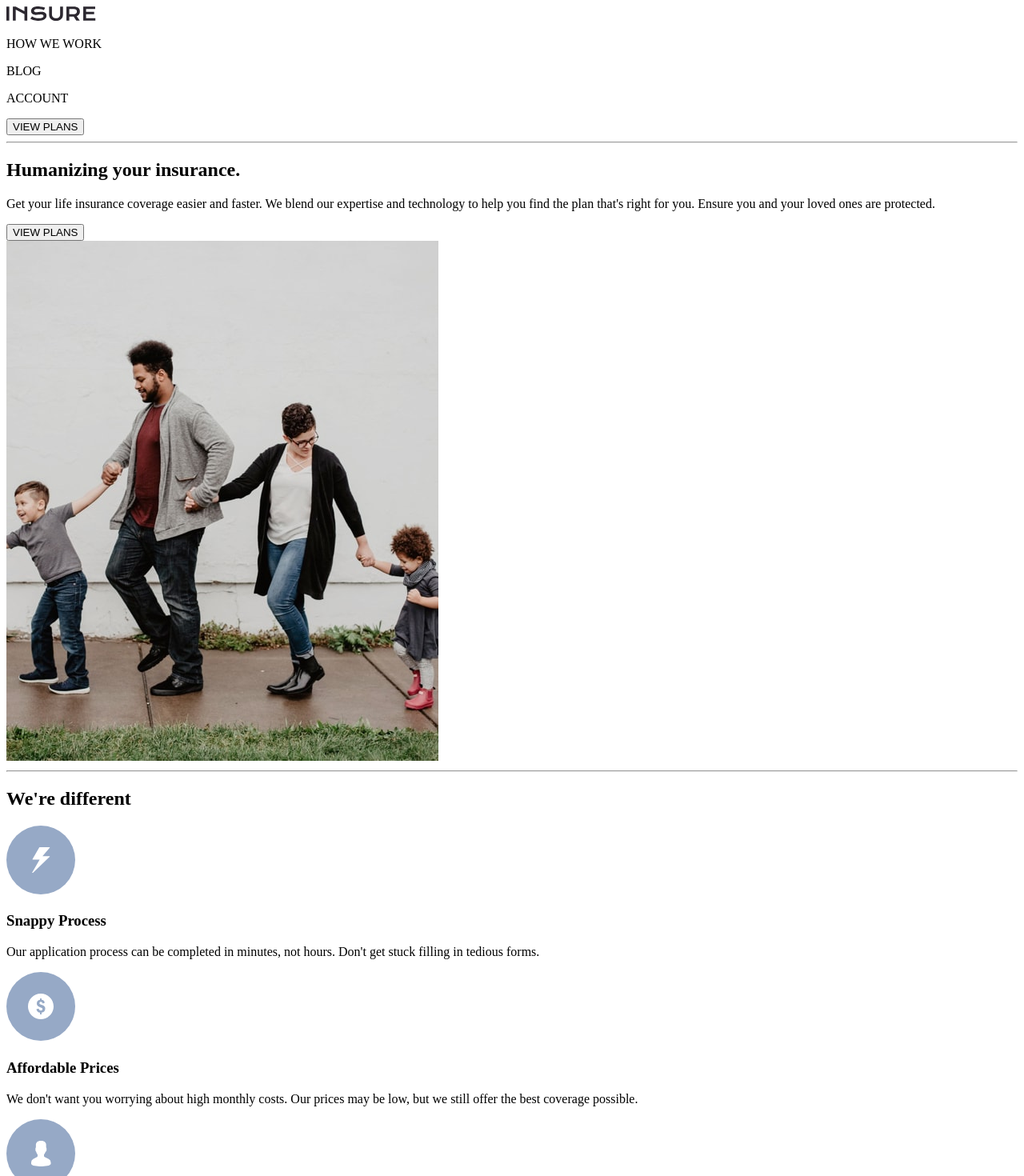
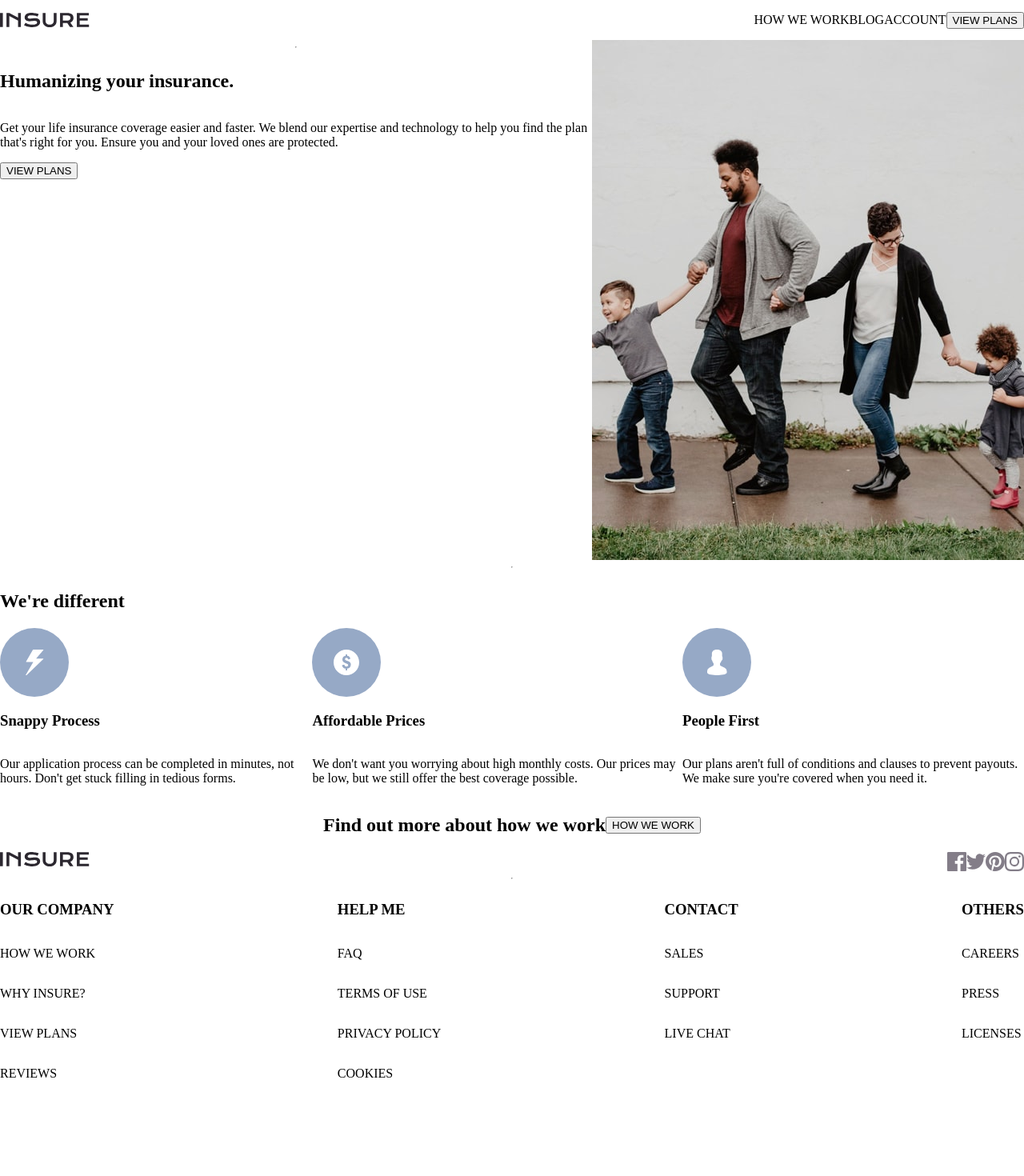
Before and after one commit to VasuBeachoo/insure-landing-page, a React (Create React App) app: page / in a window 1280 px wide. Shown: the top 1470 px of the page at 80% size. After the commit the page ends 1367 px from the top, so only its background shows below. Built offline with nearby package versions, Linux system fonts and the light colour scheme.

Commit message:
Style landing page layout

```diff
--- a/src/App.js
+++ b/src/App.js
@@ -1,3 +1,4 @@
+import "./css/style.css";
 import introDesktop from "./assets/image-intro-desktop.jpg";
 import iconSnappy from "./assets/icon-snappy-process.svg";
 import iconAffordable from "./assets/icon-affordable-prices.svg";
--- a/src/components/Footer.jsx
+++ b/src/components/Footer.jsx
@@ -56,8 +56,8 @@ const Footer = () => {
             <SocialIcon iconSrc={icon.src} iconAlt={icon.alt} />
           ))}
         </div>
-        <hr className={`${block}__divider`} />
       </div>
+      <hr className={`${block}__divider`} />
       <div className={`${block}__container`}>
         {footerColumns.map((column) => (
           <FooterColumn heading={column.heading} links={column.links} />
--- a/src/css/style.css
+++ b/src/css/style.css
@@ -1 +1,250 @@
-/* No CSS *//*# sourceMappingURL=style.css.map */
+body {
+  margin: 0;
+}
+
+.page-container {
+  display: -webkit-box;
+  display: -ms-flexbox;
+  display: flex;
+  -webkit-box-orient: horizontal;
+  -webkit-box-direction: normal;
+      -ms-flex-direction: row;
+          flex-direction: row;
+  -webkit-box-pack: center;
+      -ms-flex-pack: center;
+          justify-content: center;
+  -webkit-box-align: start;
+      -ms-flex-align: start;
+          align-items: flex-start;
+  min-height: 100vh;
+}
+
+.page {
+  display: -webkit-box;
+  display: -ms-flexbox;
+  display: flex;
+  -webkit-box-orient: vertical;
+  -webkit-box-direction: normal;
+      -ms-flex-direction: column;
+          flex-direction: column;
+  -webkit-box-pack: start;
+      -ms-flex-pack: start;
+          justify-content: flex-start;
+  -webkit-box-align: center;
+      -ms-flex-align: center;
+          align-items: center;
+}
+
+.header {
+  display: -webkit-box;
+  display: -ms-flexbox;
+  display: flex;
+  -webkit-box-orient: horizontal;
+  -webkit-box-direction: normal;
+      -ms-flex-direction: row;
+          flex-direction: row;
+  -webkit-box-pack: justify;
+      -ms-flex-pack: justify;
+          justify-content: space-between;
+  -webkit-box-align: center;
+      -ms-flex-align: center;
+          align-items: center;
+  width: 100%;
+}
+
+.header__links {
+  display: -webkit-box;
+  display: -ms-flexbox;
+  display: flex;
+  -webkit-box-orient: horizontal;
+  -webkit-box-direction: normal;
+      -ms-flex-direction: row;
+          flex-direction: row;
+  -ms-flex-pack: distribute;
+      justify-content: space-around;
+  -webkit-box-align: center;
+      -ms-flex-align: center;
+          align-items: center;
+}
+
+.intro {
+  display: -webkit-box;
+  display: -ms-flexbox;
+  display: flex;
+  -webkit-box-orient: horizontal;
+  -webkit-box-direction: normal;
+      -ms-flex-direction: row;
+          flex-direction: row;
+  -webkit-box-pack: center;
+      -ms-flex-pack: center;
+          justify-content: center;
+  -webkit-box-align: start;
+      -ms-flex-align: start;
+          align-items: flex-start;
+  width: 100%;
+}
+
+.intro__container {
+  display: -webkit-box;
+  display: -ms-flexbox;
+  display: flex;
+  -webkit-box-orient: vertical;
+  -webkit-box-direction: normal;
+      -ms-flex-direction: column;
+          flex-direction: column;
+  -webkit-box-pack: start;
+      -ms-flex-pack: start;
+          justify-content: flex-start;
+  -webkit-box-align: start;
+      -ms-flex-align: start;
+          align-items: flex-start;
+}
+
+.features {
+  display: -webkit-box;
+  display: -ms-flexbox;
+  display: flex;
+  -webkit-box-orient: vertical;
+  -webkit-box-direction: normal;
+      -ms-flex-direction: column;
+          flex-direction: column;
+  -webkit-box-pack: start;
+      -ms-flex-pack: start;
+          justify-content: flex-start;
+  -webkit-box-align: start;
+      -ms-flex-align: start;
+          align-items: flex-start;
+  width: 100%;
+}
+
+.features__container {
+  display: -webkit-box;
+  display: -ms-flexbox;
+  display: flex;
+  -webkit-box-orient: horizontal;
+  -webkit-box-direction: normal;
+      -ms-flex-direction: row;
+          flex-direction: row;
+  -webkit-box-pack: justify;
+      -ms-flex-pack: justify;
+          justify-content: space-between;
+  -webkit-box-align: start;
+      -ms-flex-align: start;
+          align-items: flex-start;
+}
+
+.features__feature {
+  display: -webkit-box;
+  display: -ms-flexbox;
+  display: flex;
+  -webkit-box-orient: vertical;
+  -webkit-box-direction: normal;
+      -ms-flex-direction: column;
+          flex-direction: column;
+  -webkit-box-pack: start;
+      -ms-flex-pack: start;
+          justify-content: flex-start;
+  -webkit-box-align: start;
+      -ms-flex-align: start;
+          align-items: flex-start;
+}
+
+.cta {
+  display: -webkit-box;
+  display: -ms-flexbox;
+  display: flex;
+  -webkit-box-orient: vertical;
+  -webkit-box-direction: normal;
+      -ms-flex-direction: column;
+          flex-direction: column;
+  -webkit-box-pack: center;
+      -ms-flex-pack: center;
+          justify-content: center;
+  -webkit-box-align: center;
+      -ms-flex-align: center;
+          align-items: center;
+  width: 100%;
+}
+
+.cta__container {
+  display: -webkit-box;
+  display: -ms-flexbox;
+  display: flex;
+  -webkit-box-orient: horizontal;
+  -webkit-box-direction: normal;
+      -ms-flex-direction: row;
+          flex-direction: row;
+  -webkit-box-pack: justify;
+      -ms-flex-pack: justify;
+          justify-content: space-between;
+  -webkit-box-align: center;
+      -ms-flex-align: center;
+          align-items: center;
+}
+
+.footer {
+  display: -webkit-box;
+  display: -ms-flexbox;
+  display: flex;
+  -webkit-box-orient: vertical;
+  -webkit-box-direction: normal;
+      -ms-flex-direction: column;
+          flex-direction: column;
+  -webkit-box-pack: start;
+      -ms-flex-pack: start;
+          justify-content: flex-start;
+  -webkit-box-align: center;
+      -ms-flex-align: center;
+          align-items: center;
+  width: 100%;
+}
+
+.footer__container {
+  display: -webkit-box;
+  display: -ms-flexbox;
+  display: flex;
+  -webkit-box-orient: horizontal;
+  -webkit-box-direction: normal;
+      -ms-flex-direction: row;
+          flex-direction: row;
+  -webkit-box-pack: justify;
+      -ms-flex-pack: justify;
+          justify-content: space-between;
+  -webkit-box-align: start;
+      -ms-flex-align: start;
+          align-items: flex-start;
+  width: 100%;
+}
+
+.footer__social-icons {
+  display: -webkit-box;
+  display: -ms-flexbox;
+  display: flex;
+  -webkit-box-orient: horizontal;
+  -webkit-box-direction: normal;
+      -ms-flex-direction: row;
+          flex-direction: row;
+  -webkit-box-pack: justify;
+      -ms-flex-pack: justify;
+          justify-content: space-between;
+  -webkit-box-align: center;
+      -ms-flex-align: center;
+          align-items: center;
+}
+
+.footer__column {
+  display: -webkit-box;
+  display: -ms-flexbox;
+  display: flex;
+  -webkit-box-orient: vertical;
+  -webkit-box-direction: normal;
+      -ms-flex-direction: column;
+          flex-direction: column;
+  -webkit-box-pack: start;
+      -ms-flex-pack: start;
+          justify-content: flex-start;
+  -webkit-box-align: start;
+      -ms-flex-align: start;
+          align-items: flex-start;
+}
+/*# sourceMappingURL=style.css.map */
--- a/src/css/style.scss
+++ b/src/css/style.scss
@@ -0,0 +1,96 @@
+///////////////////////////////////////
+// IMPORTS ////////////////////////////
+
+///////////////////////////////////////
+// VARIABLES //////////////////////////
+
+///////////////////////////////////////
+// MIXINS /////////////////////////////
+
+@mixin flex($direction, $justify, $align) {
+  display: flex;
+  flex-direction: $direction;
+  justify-content: $justify;
+  align-items: $align;
+}
+
+@mixin section() {
+  width: 100%;
+}
+
+///////////////////////////////////////
+// FUNCTIONS //////////////////////////
+
+///////////////////////////////////////
+// STYLES /////////////////////////////
+
+body {
+  margin: 0;
+}
+
+.page-container {
+  @include flex(row, center, flex-start);
+  min-height: 100vh;
+}
+
+.page {
+  @include flex(column, flex-start, center);
+}
+
+.header {
+  @include flex(row, space-between, center);
+  width: 100%;
+
+  &__links {
+    @include flex(row, space-around, center);
+  }
+}
+
+.intro {
+  @include flex(row, center, flex-start);
+  @include section();
+
+  &__container {
+    @include flex(column, flex-start, flex-start);
+  }
+}
+
+.features {
+  @include flex(column, flex-start, flex-start);
+  @include section();
+
+  &__container {
+    @include flex(row, space-between, flex-start);
+  }
+
+  &__feature {
+    @include flex(column, flex-start, flex-start);
+  }
+}
+
+.cta {
+  @include flex(column, center, center);
+  @include section();
+
+  &__container {
+    @include flex(row, space-between, center);
+  }
+}
+
+.footer {
+  @include flex(column, flex-start, center);
+  width: 100%;
+
+  &__container {
+    @include flex(row, space-between, flex-start);
+    width: 100%;
+  }
+
+  &__social-icons {
+    @include flex(row, space-between, center);
+  }
+
+  &__column {
+    @include flex(column, flex-start, flex-start);
+  }
+}
```
